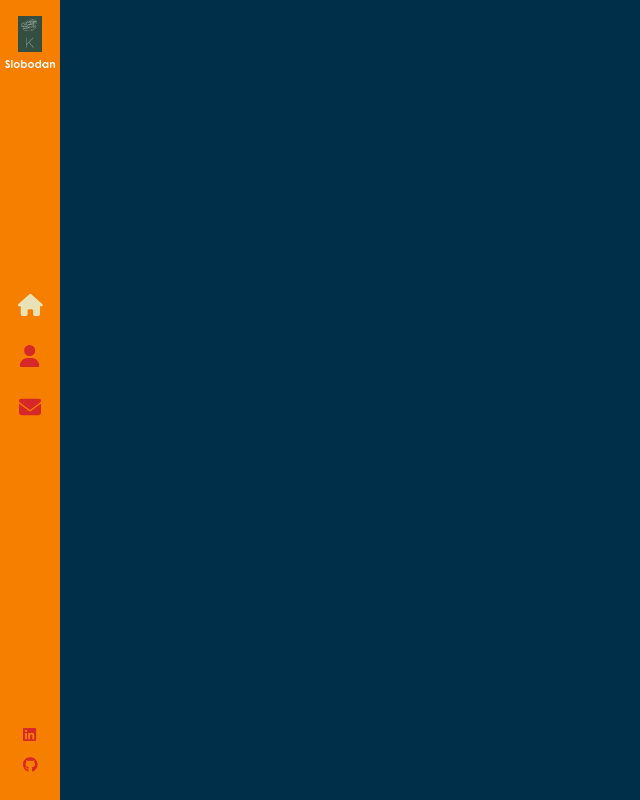
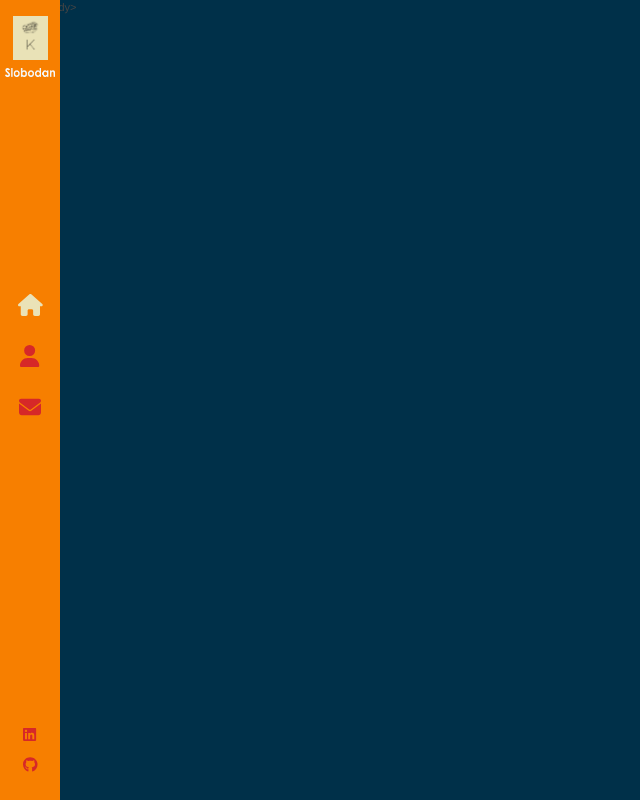
Before and after one commit to katepatch/React-Portfolio, a React (Create React App) app: page / in a window 1280 px wide. Shown: the whole page, without its empty margins (0-640 px from the left). Built offline with nearby package versions, Linux system fonts and the light colour scheme.

Commit message:
adding to index layouts

```diff
--- a/src/components/layouts/index.js
+++ b/src/components/layouts/index.js
@@ -1,8 +1,24 @@
+import { Outlet } from 'react-router-dom'
 import './index.scss';
 import Sidebar from '../sidebar'
 
 const Layout = () => {
-    return <><Sidebar /></>
+    return (
+        <div className="App">
+            <Sidebar />
+            <div className='page'>
+                <span className='tags top-tags'>&lt;body&gt;</span>
+
+                <Outlet />
+                <span className='tags bottom-tags'>
+                    &lt;/body&gt;
+                    <br />
+                    <span className="bottom-tag-html">&lt;/html&gt;</span>
+                </span>
+
+            </div>
+        </div>
+    )
 }
 
 export default Layout
--- a/src/components/sidebar/index.js
+++ b/src/components/sidebar/index.js
@@ -1,6 +1,6 @@
 import './index.scss'
 import { Link, NavLink } from 'react-router-dom'
-import LogoS from '../../assets/images/katelogo1.png'
+import LogoK from '../../assets/images/katelogo2.png'
 import LogoSubtitle from '../../assets/images/logo_sub.png'
 import { FontAwesomeIcon } from '@fortawesome/react-fontawesome'
 import { faHome, faUser, faEnvelope } from '@fortawesome/free-solid-svg-icons'
@@ -10,7 +10,7 @@ import { faLinkedin, faGithub } from '@fortawesome/free-brands-svg-icons'
 const Sidebar = () => (
     <div className='nav-bar'>
         <Link className='logo' to='/'>
-            <img src={LogoS} alt="logo"/>
+            <img src={LogoK} alt="logo"/>
             <img className="sub-logo" src={LogoSubtitle} alt="logosub"/>
         </Link>
         <nav>
--- a/src/components/sidebar/index.scss
+++ b/src/components/sidebar/index.scss
@@ -14,7 +14,7 @@
         img {
             display: block;
             margin: 8px auto;
-            width: 24px;
+            width: 35px;
             height: auto;
 
             &.sub-logo {
@@ -34,7 +34,7 @@
 
         a {
             font-size: 22px;
-            color: #d62828;
+            color: #ffffff;
             display: block;
             line-height: 51px;
             height: 51px;
```
Also changed, not shown: src/assets/images/katelogo2.png (added).
